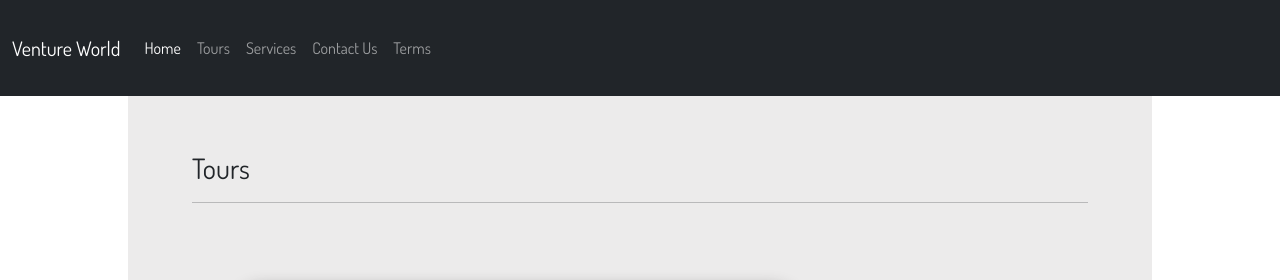
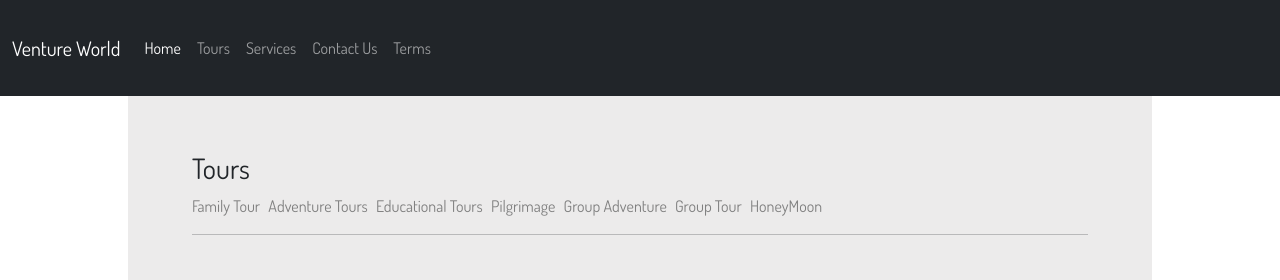
Before and after one commit to mayuresh1606/django-venture-world, a Django app: page /tours/ in a window 1280 px wide. Shown: the top 280 px of the page. Run offline with Django 3.2, Linux system fonts and the light colour scheme; data comes from the database, SQL or seed files in the repository.

Commit message:
Added sections to tours

```diff
--- a/static/tours/index.css
+++ b/static/tours/index.css
@@ -72,6 +72,16 @@ figure img {
 .reverse {
   direction: rtl;
   text-align: left;
+}
+.tour-links {
+  text-decoration: none;
+}
+.tour-package-names {
+  margin-right: 5px;
+  color: gray;
+}
+.tour-package-names:hover {
+  color: #a8a8a8;
 }
 .email-id {
   color: rgb(72, 72, 247);
--- a/tours/templates/tours/tours.html
+++ b/tours/templates/tours/tours.html
@@ -43,8 +43,12 @@
     <div class="container">
         <div class="tours">
             <h3>Tours</h3>
+            {% for pack_type in packageTypes %}
+            <a class="tour-links" href="#{{ pack_type }}"><span class="tour-package-names">{{ pack_type }}</span></a>
+            {% endfor %}
             <hr>
             {% for tour_type in packageTypes %}
+            <section id="{{ tour_type }}">
                 <div class="venture-info">
                     <div class="tour-img">
                         <img class="tour-img-bordered" src="{{ tour_type.image.url }}" alt="err">
@@ -96,6 +100,7 @@
                 </table>
                 <br>
                 <hr>
+            </section>
             {% endfor %}
         </div>
     </div>
--- a/venture_world/settings.py
+++ b/venture_world/settings.py
@@ -157,6 +157,8 @@ MEDIA_URL = 'https://s3.console.aws.amazon.com/s3/buckets/venture-world?region=a
 
 DEFAULT_AUTO_FIELD = 'django.db.models.BigAutoField'
 
+# https://myaccount.google.com/lesssecureapps?pli=1&rapt=AEjHL4PquYTdw3PqNfHNVfOiCG7EquiwsiVw0QJo2AzpPaXYqSxOFcBESH_Tb7f5jw733DVnktYrN2UDy78VQb62ocuV616_cg
+
 
 EMAIL_HOST = 'smtp.gmail.com'
 EMAIL_PORT = '587'
--- /dev/null
+++ b/venture_world/tempCodeRunnerFile.py
@@ -0,0 +1,2 @@
+f z == y:
+                    our_list.append(z)
```
Also changed, not shown: tours/static/tours/index.css (+10 -0 lines).
